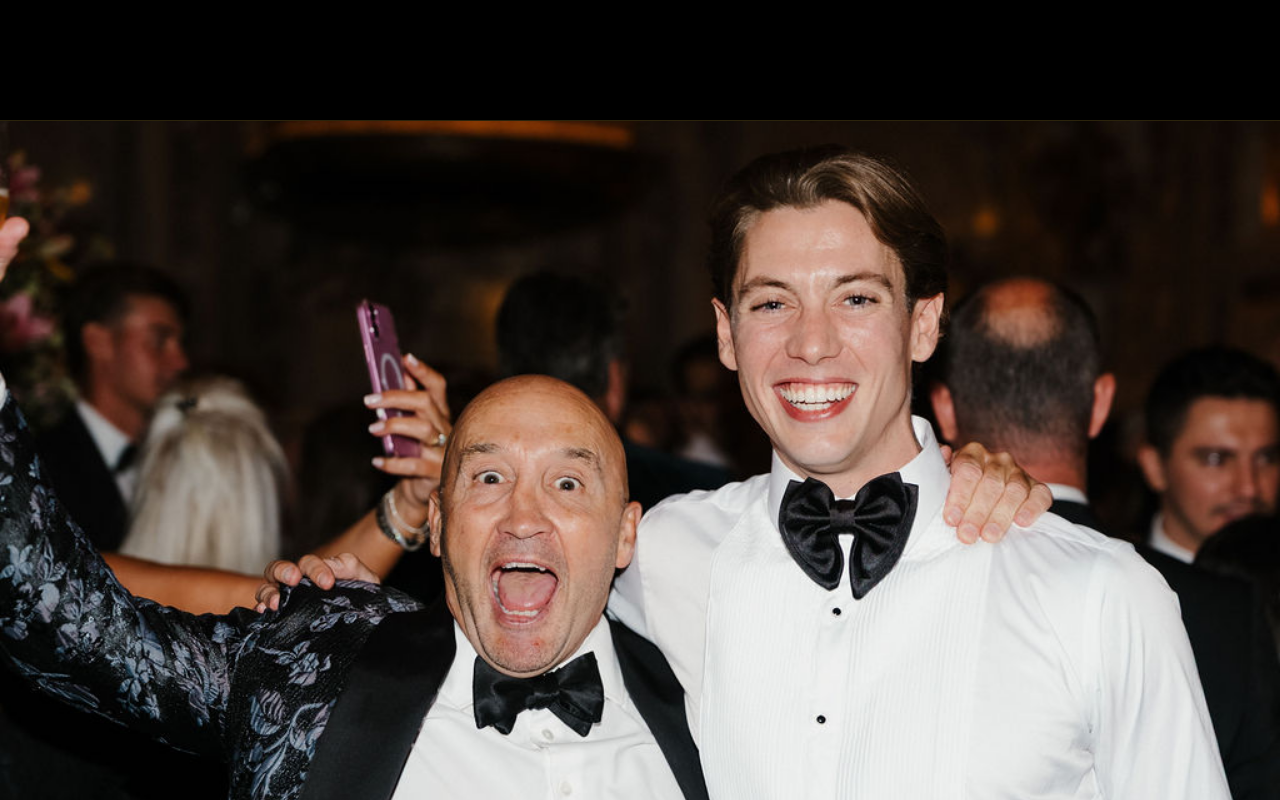
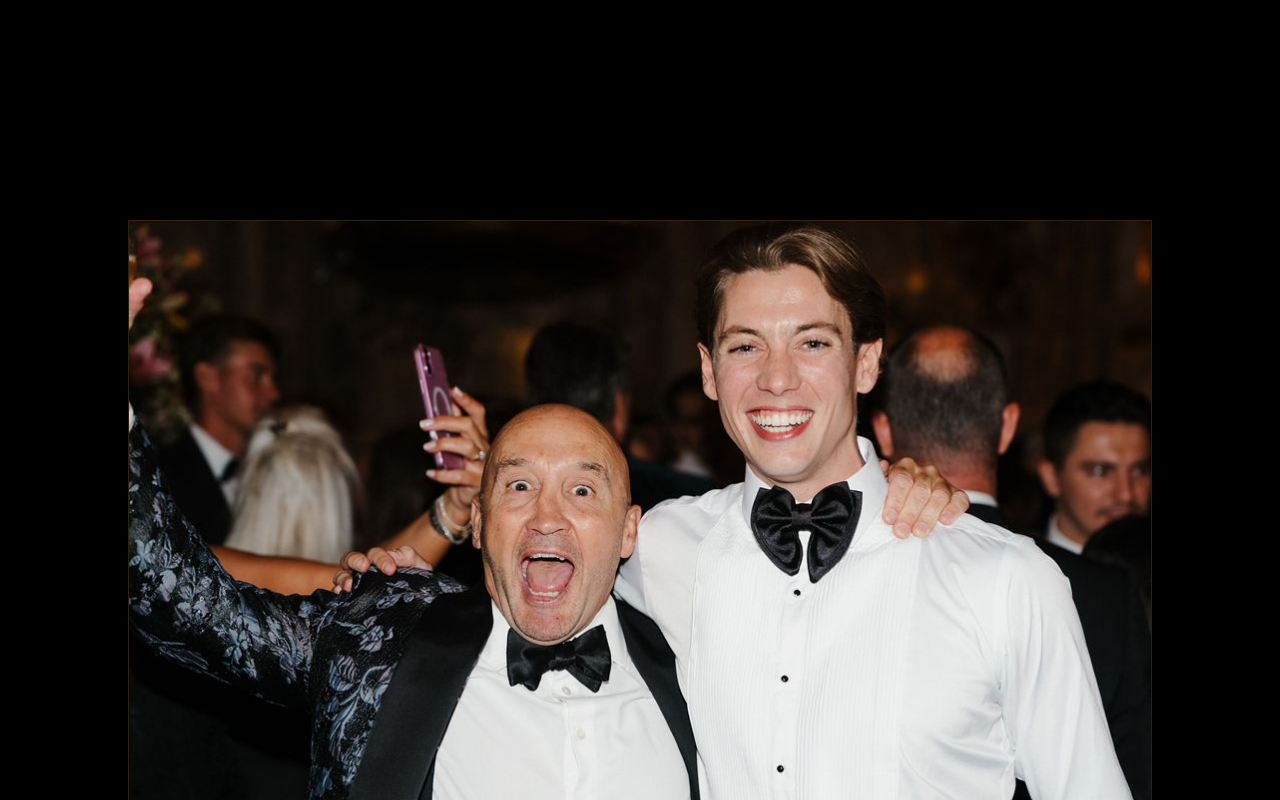
Before and after one commit to jackvdp/samuelvanderpump, a Next.js app: page / in a window 1280 px wide. Shown: the part 5480-6280 px from the top of the page. Built offline with nearby package versions, Linux system fonts and the light colour scheme; a web font is replaced by a local one.

Commit message:
Make landscape photos less big

```diff
--- a/src/components/bio.tsx
+++ b/src/components/bio.tsx
@@ -182,18 +182,18 @@ function LandscapeSection1() {
     offset: ["start start", "end start"]
   });
 
-  const scale = useTransform(scrollYProgress, [0, 0.5, 1], [1, 1, 1.1]);
+  const scale = useTransform(scrollYProgress, [0, 0.5, 1], [1, 1, 0.95]);
   const opacity = useTransform(scrollYProgress, [0, 0.5, 1], [1, 1, 0]);
 
   return (
     <div ref={ref} className="h-full">
       <motion.div
         style={{ opacity }}
-        className="sticky top-0 h-screen flex items-center justify-center"
+        className="sticky top-0 h-screen flex items-center justify-center px-8 md:px-16 lg:px-32 py-16"
       >
         <motion.div
           style={{ scale }}
-          className="relative h-screen w-full border-y border-[#D4AF37]/20 overflow-hidden"
+          className="relative h-[75vh] w-full max-w-7xl border border-[#D4AF37]/20 overflow-hidden"
         >
           <Image
             src="/photos/landscape1.JPG"
@@ -321,18 +321,18 @@ function LandscapeSection2() {
     offset: ["start start", "end start"]
   });
 
-  const scale = useTransform(scrollYProgress, [0, 0.5, 1], [1, 1, 1.1]);
+  const scale = useTransform(scrollYProgress, [0, 0.5, 1], [1, 1, 0.95]);
   const opacity = useTransform(scrollYProgress, [0, 0.5, 1], [1, 1, 0]);
 
   return (
     <div ref={ref} className="h-full">
       <motion.div
         style={{ opacity }}
-        className="sticky top-0 h-screen flex items-center justify-center"
+        className="sticky top-0 h-screen flex items-center justify-center px-8 md:px-16 lg:px-32 py-16"
       >
         <motion.div
           style={{ scale }}
-          className="relative h-screen w-full border-y border-[#D4AF37]/20 overflow-hidden"
+          className="relative h-[75vh] w-full max-w-7xl border border-[#D4AF37]/20 overflow-hidden"
         >
           <Image
             src="/photos/landscape2.JPG"
```
